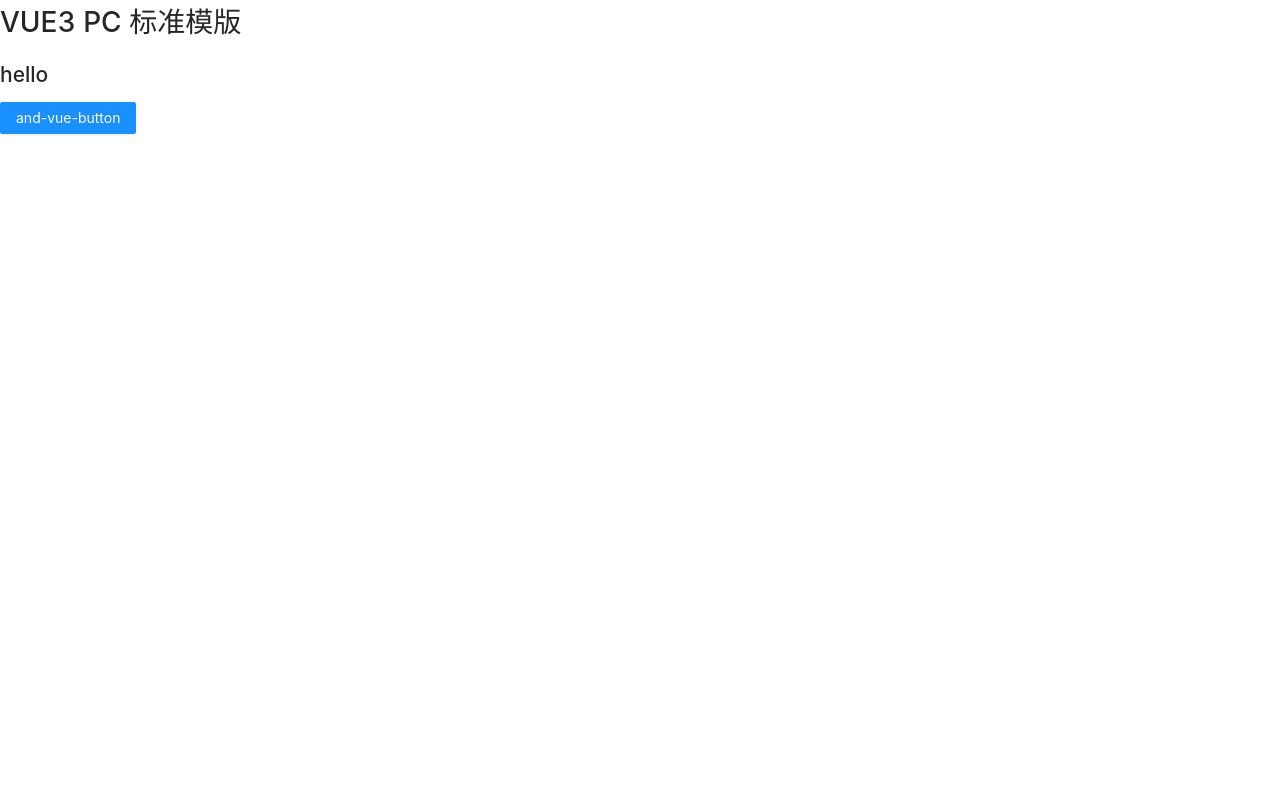
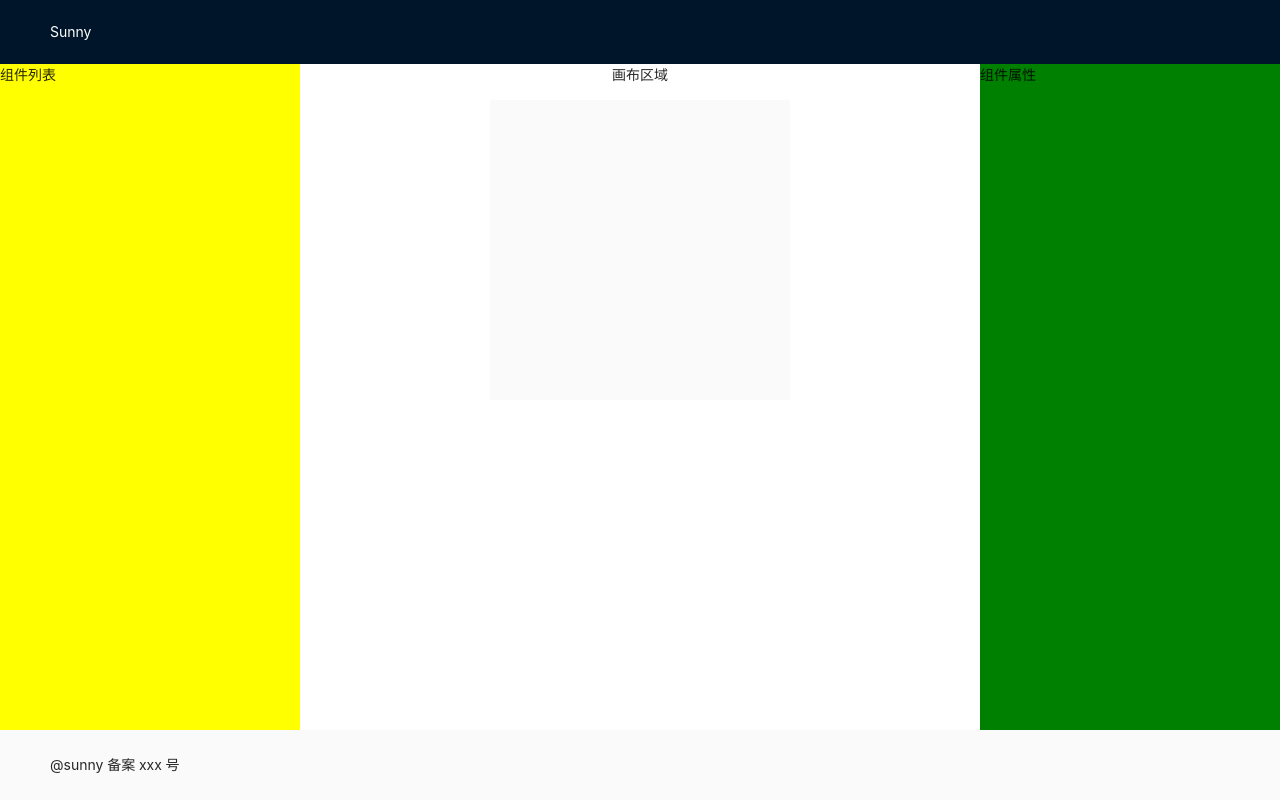
Before and after one commit to Wxiaosheng/sunny-pc, a Vue app: page / in a window 1280 px wide. Built offline with nearby package versions, Linux system fonts and the light colour scheme.

Commit message:
:sparkles: 页面布局

```diff
--- a/src/App.vue
+++ b/src/App.vue
@@ -1,17 +1,40 @@
 <template>
-  <h1>VUE3 PC 标准模版</h1>
-  <Hello msg="hello" />
-  <a-button type="primary">and-vue-button</a-button>
+  <a-layout style="height:100%">
+    <a-layout-header id="header">Sunny</a-layout-header>
+    <a-layout-content id="content">
+      <!-- <home /> -->
+      <editor />
+    </a-layout-content>
+    <a-layout-footer id="footer">@sunny 备案 xxx 号</a-layout-footer>
+  </a-layout>
 </template>
 
 <script lang="ts">
 import { defineComponent } from "vue";
-import Hello from "./components/Hello";
+// import Home from "./views/Home.vue";
+import Editor from "./views/Editor.vue";
 
 export default defineComponent({
   name: "App",
   components: {
-    Hello,
+    // Home,
+    Editor
   },
 });
 </script>
+
+<style>
+  #app {
+    height: 100%;
+  }
+  #header {
+    color: #ffffff;
+  }
+  #content {
+    height:100%;
+    background: #ffffff;
+  }
+  #footer {
+    background: #fafafa;
+  }
+</style>
--- a/src/components/Hello.tsx
+++ /dev/null
@@ -1,11 +0,0 @@
-interface HelloProps {
-  msg: string;
-}
-
-const Hello = (props: HelloProps) => {
-  const { msg } = props;
-
-  return <h2>{msg}</h2>;
-};
-
-export default Hello;
--- /dev/null
+++ b/src/views/Editor.vue
@@ -0,0 +1,45 @@
+<template>
+  <a-layout class="editor" id="editor-layout-main">
+    <a-layout-sider width="300" style="background:yellow">
+      <div class="sidebar-container">组件列表</div>
+    </a-layout-sider>
+    <a-layout id="editor-content">
+      <a-layout-content class="preview-container">
+        <p>画布区域</p>
+        <div class="preview-list" id="canvas-area">
+
+        </div>
+      </a-layout-content>
+    </a-layout>
+    <a-layout-sider width="300" style="background:green">
+      组件属性
+    </a-layout-sider>
+  </a-layout>
+</template>
+<script lang="ts">
+  import { defineComponent } from 'vue';
+
+  export default defineComponent({
+    name: 'editor',
+  })
+</script>
+<style>
+#editor-layout-main {
+  height: 100%;
+
+}
+.preview-container {
+  text-align: center;
+}
+#editor-content {
+  padding: 0 24px 24px;
+  height: 100%;
+  background: #ffffff;
+}
+#canvas-area {
+  margin: auto;
+  width: 300px;
+  height: 300px;
+  background: #fafafa;
+}
+</style>
--- /dev/null
+++ b/src/views/Home.vue
@@ -0,0 +1,23 @@
+<template>
+  <template-list :list="list"></template-list>
+</template>
+
+<script lang="ts">
+  import { defineComponent } from 'vue'
+  import TemplateList from '@/components/TemplateList.vue';
+
+  export default defineComponent({
+    name: 'home',
+    components: {
+      TemplateList
+    },
+    data: function() {
+      return {
+        list: [
+          { key: '1', title: 'xxx111' },
+          { key: '2', title: 'xxx222' }
+        ]
+      };
+    }
+  })
+</script>
```
Also changed, not shown: src/components/TemplateList.vue (added, +40 -0 lines), .eslintrc.js, src/views/TemplateDetail.vue (added).
